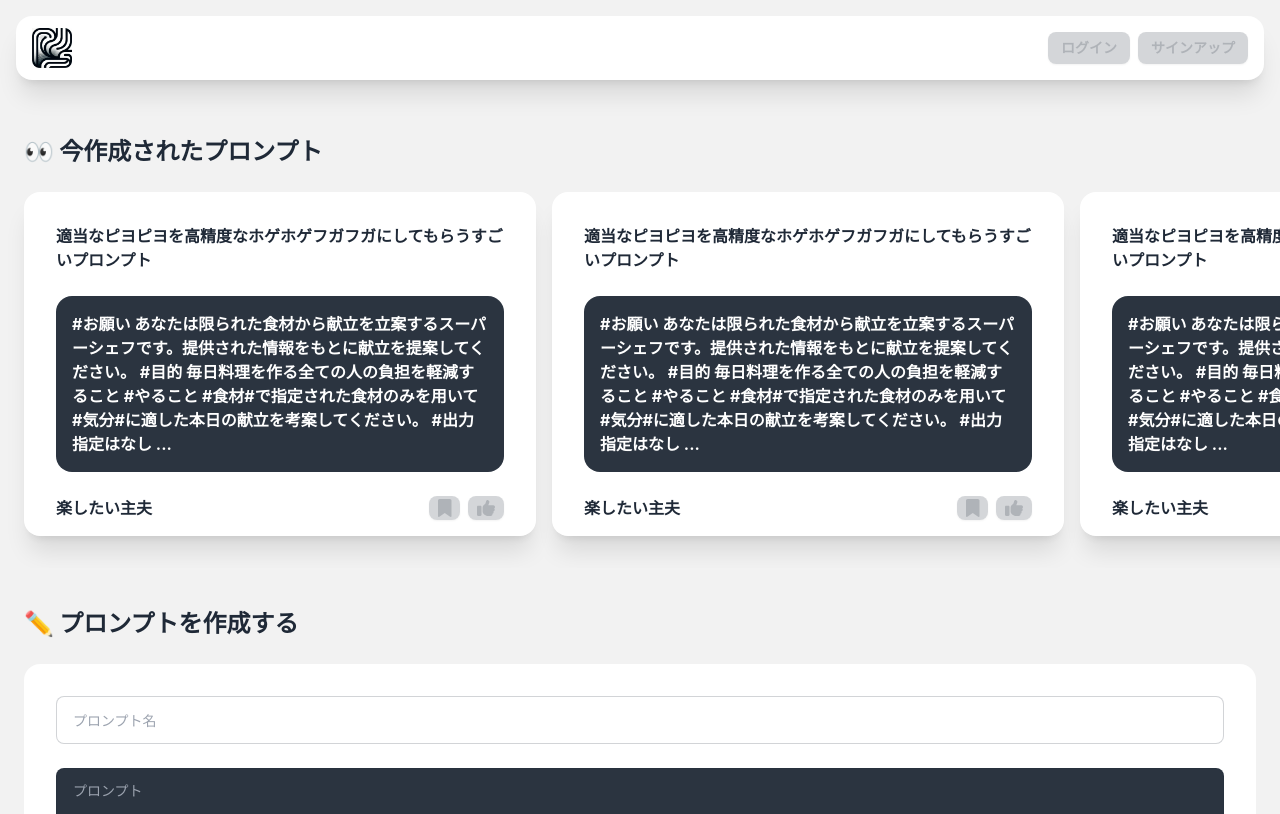
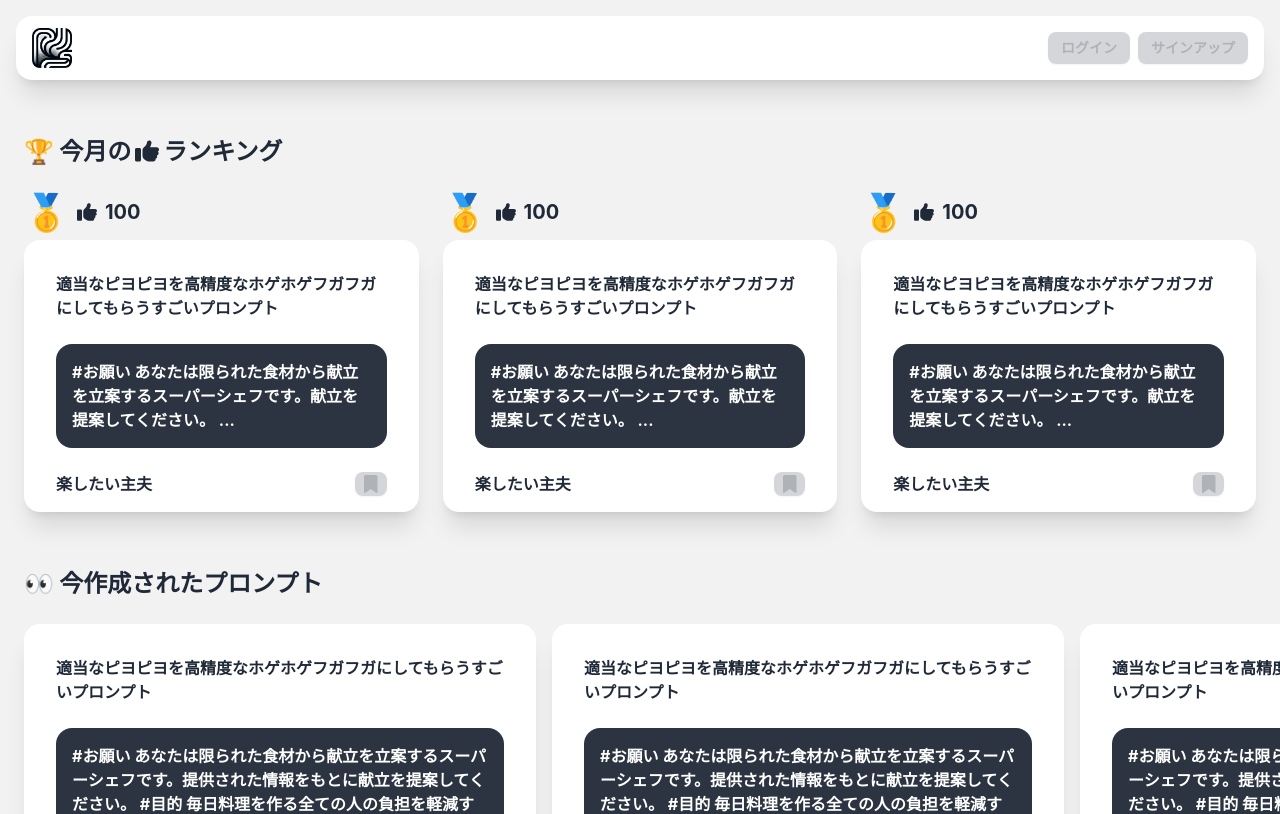
Before and after one commit to taikusa/prompt-sharing-forum, a React (Create React App) app: page / in a window 1280 px wide. Shown: the top 814 px of the page. Built offline with nearby package versions, Linux system fonts and the light colour scheme.

Commit message:
ランキング表示の見た目を追加（テストなし） & レスポンシブ対応

```diff
--- a/src/App.tsx
+++ b/src/App.tsx
@@ -2,7 +2,10 @@ import React from "react";
 import logo from "./logo.png";
 import "./App.css";
 import PostCard from "./PostCard";
+import RankingCard from "./RankingCard";
 import PostForm from "./PostForm";
+import { FontAwesomeIcon } from "@fortawesome/react-fontawesome";
+import { faThumbsUp } from "@fortawesome/free-solid-svg-icons";
 
 function App() {
   return (
@@ -19,9 +22,22 @@ function App() {
 
       <div className="flex-2 gap-6">
         <p className="text-2xl font-extrabold px-6 pb-6">
+          🏆 今月の
+          <FontAwesomeIcon icon={faThumbsUp} className="text-2xl mx-1" />
+          ランキング
+        </p>
+        <div className="flex lg:flex-row flex-col gap-6 px-6 pb-8 -mb-4 w-full">
+          <RankingCard />
+          <RankingCard />
+          <RankingCard />
+        </div>
+      </div>
+
+      <div className="flex-2 gap-6">
+        <p className="text-2xl font-extrabold px-6 pb-6">
           👀 今作成されたプロンプト
         </p>
-        <div className="carousel carousel-center gap-4 px-6 pb-8 w-full">
+        <div className="carousel carousel-center gap-4 px-6 pb-8 -mb-4 w-full">
           <div className="carousel-item">
             <PostCard />
           </div>
@@ -49,7 +65,7 @@ function App() {
         </p>
         <div className="card bg-base-100 mx-6 mb-6">
           <div className="card-body">
-            <PostForm/>
+            <PostForm />
           </div>
         </div>
       </div>
--- a/src/PostCard.tsx
+++ b/src/PostCard.tsx
@@ -5,7 +5,7 @@ import { faBookmark, faCoffee, faThumbsUp } from "@fortawesome/free-solid-svg-ic
 
 function PostCard() {
   return (
-    <div className="card w-[32rem] bg-base-100 shadow-xl">
+    <div className="card sm:w-[32rem] w-[20rem] bg-base-100 shadow-xl">
       <div className="card-body gap-6 pb-6">
         <p className="font-bold">
           適当なピヨピヨを高精度なホゲホゲフガフガにしてもらうすごいプロンプト
@@ -16,9 +16,6 @@ function PostCard() {
           #目的
           毎日料理を作る全ての人の負担を軽減すること
           #やること
-          #食材#で指定された食材のみを用いて#気分#に適した本日の献立を考案してください。
-          #出力
-          指定はなし
           ...
         </p>
       </div>
--- /dev/null
+++ b/src/RankingCard.tsx
@@ -0,0 +1,40 @@
+import React from "react";
+import "./App.css";
+import { FontAwesomeIcon } from "@fortawesome/react-fontawesome";
+import { faBookmark, faThumbsUp } from "@fortawesome/free-solid-svg-icons";
+
+function RankingCard() {
+  return (
+    <div className="flex flex-col">
+      <div className="flex flex-row pb-2">
+        <p className="text-4xl pr-2">🥇</p>
+        <div className="text-xl flex flex-row items-center">
+          <FontAwesomeIcon icon={faThumbsUp} className="mr-2" />
+          <p className="font-bold text-center">100</p>
+        </div>
+      </div>
+      <div className="card w-auto bg-base-100 shadow-xl">
+        <div className="card-body gap-6 pb-6">
+          <p className="font-bold">
+            適当なピヨピヨを高精度なホゲホゲフガフガにしてもらうすごいプロンプト
+          </p>
+          <p className="bg-neutral text-base-100 font-bold rounded-box p-4">
+            #お願い
+            あなたは限られた食材から献立を立案するスーパーシェフです。献立を提案してください。
+            ...
+          </p>
+        </div>
+        <div className="flex px-8 pb-4">
+          <p className="flex-1 font-bold">楽したい主夫</p>
+          <div className="flex-none flex gap-2">
+            <button className="btn btn-xs btn-disabled">
+              <FontAwesomeIcon icon={faBookmark} className="text-lg" />
+            </button>
+          </div>
+        </div>
+      </div>
+    </div>
+  );
+}
+
+export default RankingCard;
```
